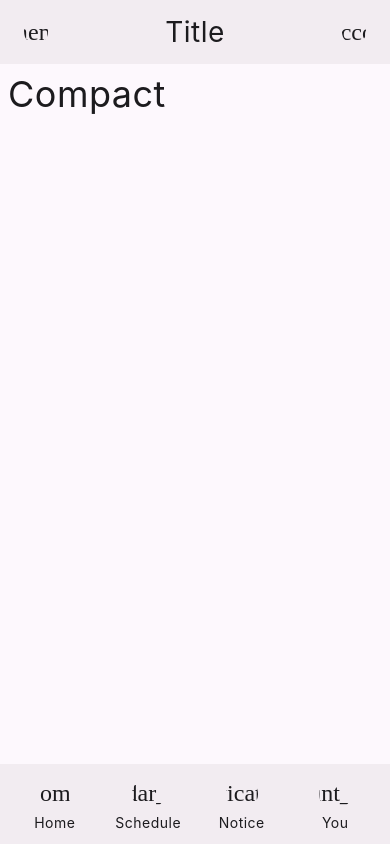
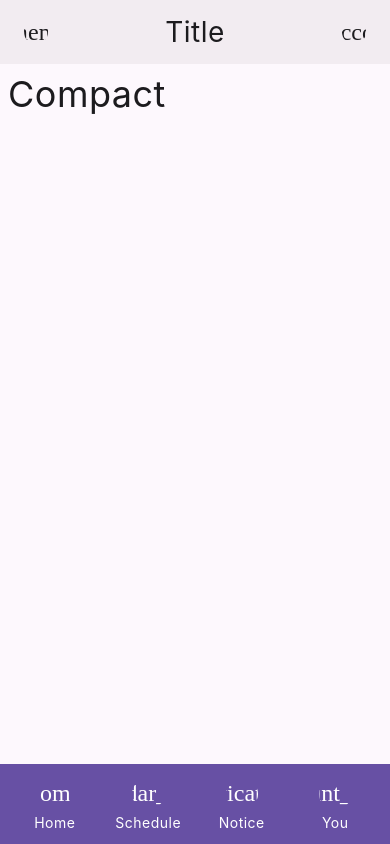
Before and after one commit to scsw0/mois-portal, a plain HTML site: page smartphonetest.html in a window 390 px wide. Drawn offline with Linux system fonts and the light colour scheme; a web font is replaced by a local one.

Commit message:
Update smartphonetest.html

```diff
--- a/smartphonetest.html
+++ b/smartphonetest.html
@@ -57,7 +57,7 @@
 </button>
 </nav>
 </header>
-<nav class="bottom">
+<nav class="bottom primary">
 <a>
 <i>home</i>
 <div>Home</div>
```
